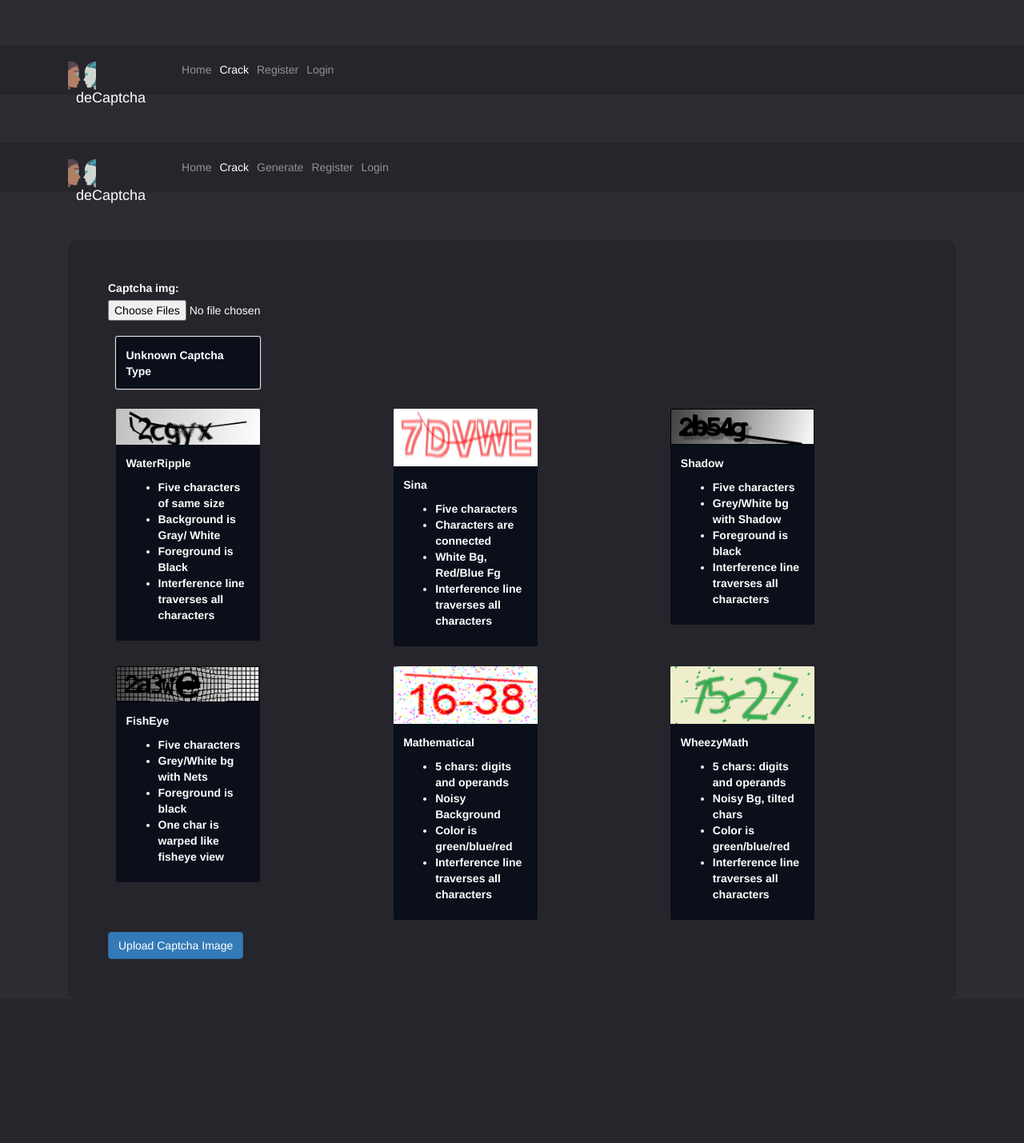
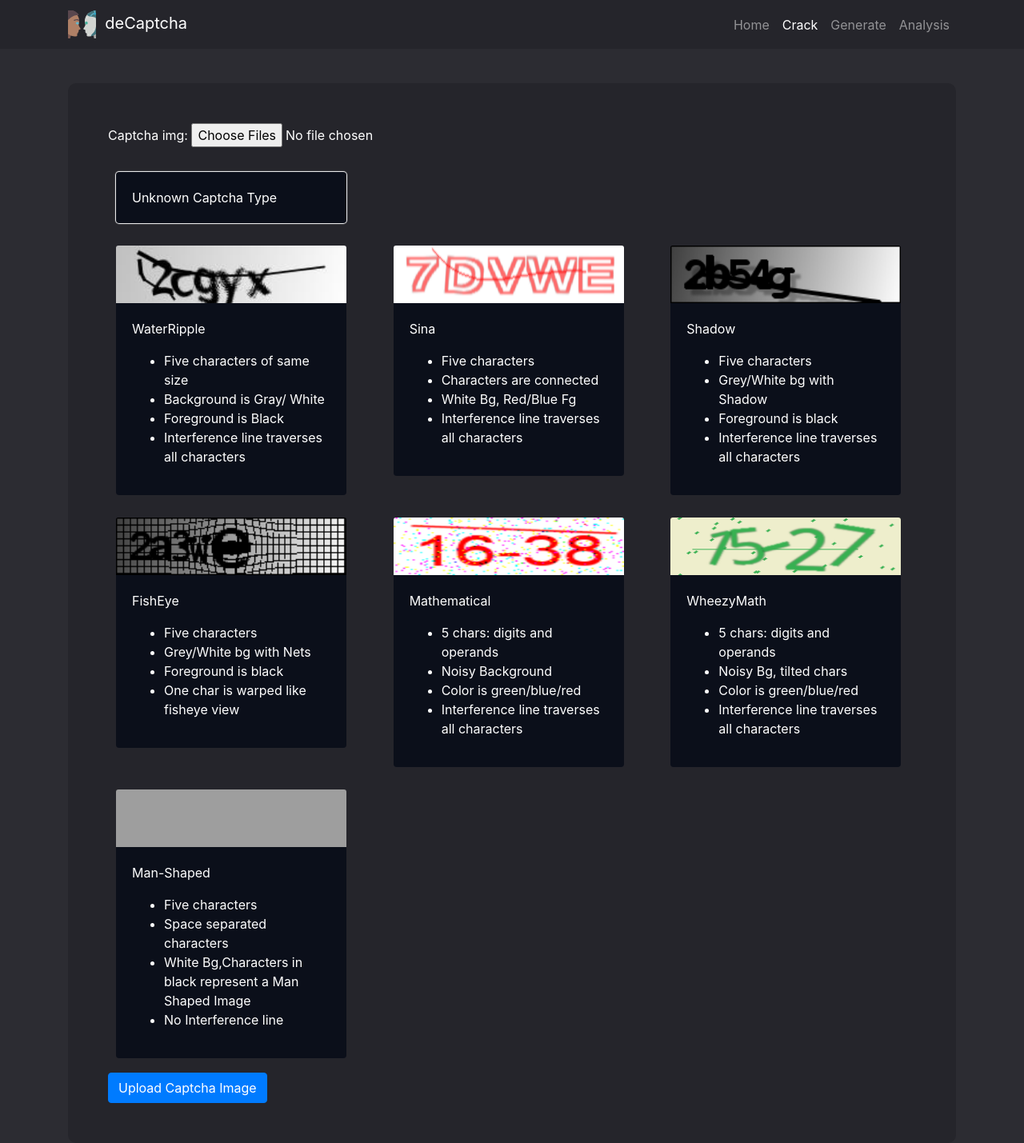
Before and after one commit to rahulmistry33/deCaptcha, a Django app: page /crackCaptcha/crack/ in a window 1280 px wide. Shown: the whole page at 80% size. Before the commit the page ends 1199 px from the top, so only its background shows below. Run offline with Django 3.2, Linux system fonts and the light colour scheme; some libraries are stand-ins or nearby versions; grey boxes are pictures that could not be loaded.

Commit message:
Updated UI

```diff
--- a/deCaptcha/templates/crackCaptcha/crack.html
+++ b/deCaptcha/templates/crackCaptcha/crack.html
@@ -151,6 +151,27 @@
                       </label>
 
                     </div>
+                    <div class="col-md-4 col-lg-4 col-sm-4">
+
+                      <label>
+                      <input type="radio" name="options" value="ManShaped" class="card-input-element" />
+
+                      <div class="card card-input" style="width: 18rem;">
+                          <img class="card-img-top" src="/media/types/manShaped1.jpg" height="72" alt="Card image cap">
+                          <div class="card-body">
+                            <p class="card-text">
+                              Man-Shaped
+                              <ul><li>Five characters</li>
+                              <li>Space separated characters</li>
+                              <li>White Bg,Characters in black represent a Man Shaped Image</li>
+                              <li>No Interference line</li></ul>
+                            </p>
+                          </div>
+                        </div>
+                    </label>
+
+                  </div>
+
                 </div>
                 <input type="submit" class="btn btn-primary" name="UploadCaptcha" value="Upload Captcha Image" /> {% endif %}
             </form>
--- a/deCaptcha/templates/crackCaptcha/index.html
+++ b/deCaptcha/templates/crackCaptcha/index.html
@@ -21,14 +21,14 @@
                 <div class="card-body">
                     <h5 class="card-title">Generate Captcha</h5>
                     <p class="card-text">Generate captcha based on a newly devised, more secure scheme, by taking user inputs for captcha parameters such as alphanumerics, noise level</p>
-                    <a href="#" class="btn btn-primary">Generate Captcha</a>
+                    <a href="/crackCaptcha/generate" class="btn btn-primary">Generate Captcha</a>
                 </div>
             </div>
             <div class="card bg-dark" style="width: 18rem;">
                 <div class="card-body">
                     <h5 class="card-title">Comparative Analysis</h5>
                     <p class="card-text">Provide a comparative analysis of various captchas according to their strengths and vulnerabilities</p>
-                    <a href="#" class="btn btn-primary">Compare</a>
+                    <a href="/crackCaptcha/analysis" class="btn btn-primary">Compare</a>
                 </div>
             </div>
         </div>
--- a/deCaptcha/templates/crackCaptcha/nav.html
+++ b/deCaptcha/templates/crackCaptcha/nav.html
@@ -1,101 +1,17 @@
 <!DOCTYPE html> {% load static %}
 <html lang="en">
-	<head>
-		<meta charset="utf-8" />
-		<meta
-			name="viewport"
-			content="width=device-width, initial-scale=1, shrink-to-fit=no"
-		/>
-		<meta name="description" content="" />
-		<meta name="author" content="" />
 
-		<title>deCaptcha</title>
+<head>
+    <meta charset="utf-8" />
+    <meta name="viewport" content="width=device-width, initial-scale=1, shrink-to-fit=no" />
+    <meta name="description" content="" />
+    <meta name="author" content="" />
 
-		<!-- Bootstrap core CSS -->
-		<link
-			href="{% static 'bootstrap/css/bootstrap.min.css' %}"
-			rel="stylesheet"
-		/>
+    <title>deCaptcha</title>
 
-		<!-- Custom styles for this template -->
-		<link href="{% static 'css/style.css' %}" rel="stylesheet" />
-		<link
-			rel="stylesheet"
-			href="https://maxcdn.bootstrapcdn.com/bootstrap/3.3.7/css/bootstrap.min.css"
-		/>
-		<script src="https://ajax.googleapis.com/ajax/libs/jquery/3.2.1/jquery.min.js"></script>
-		<script src="https://maxcdn.bootstrapcdn.com/bootstrap/3.3.7/js/bootstrap.min.js"></script>
-	</head>
+    <!-- Bootstrap core CSS -->
+    <link href="{% static 'bootstrap/css/bootstrap.min.css' %}" rel="stylesheet" />
 
-	<body>
-		<!-- Navigation -->
-		<nav
-			class="navbar navbar-expand-lg navbar-dark bg-dark fixed-top"
-			style="background: #25252b !important"
-		>
-			<div class="container">
-				<a class="navbar-brand" href="/crackCaptcha/index"
-					><img
-						class="icon"
-						src="{% static 'icons/robo.svg' %}"
-					/>&nbsp;&nbsp;deCaptcha</a
-				>
-				<button
-					class="navbar-toggler"
-					type="button"
-					data-toggle="collapse"
-					data-target="#navbarResponsive"
-					aria-controls="navbarResponsive"
-					aria-expanded="false"
-					aria-label="Toggle navigation"
-				>
-					<span class="navbar-toggler-icon"></span>
-				</button>
-				<div class="collapse navbar-collapse" id="navbarResponsive">
-					<ul class="navbar-nav ml-auto">
-						<li
-							class="nav-item {% if active_tab == 'home' %}active{% endif %}"
-						>
-							<a class="nav-link" href="/crackCaptcha/index"
-								>Home
-							</a>
-						</li>
-						<li
-							class="nav-item {% if active_tab == 'crack' %}active{% endif %}"
-						>
-							<a class="nav-link" href="/crackCaptcha/crack"
-								>Crack
-							</a>
-						</li>
-						{% if not logged_in %}
-						<li class="nav-item">
-							<a class="nav-link" href="/register">Register</a>
-						</li>
-						<li class="nav-item">
-							<a
-								class="nav-link"
-								href="/crackCaptcha/home"
-								id="login"
-								>Login</a
-							>
-						</li>
-						{% else %}
-						<li class="nav-item">
-							<a class="nav-link" href="/logout">Logout</a>
-						</li>
-						<li class="nav-item" style="margin-left: 30px">
-							<span class="navbar-text text-white">
-								{{ username }}
-							</span>
-						</li>
-						{% endif %}
-					</ul>
-				</div>
-			</div>
-		</nav>
-		<br /><br />
-	</body>
-</html>
     <!-- Custom styles for this template -->
     <link href="{% static 'css/style.css' %}" rel="stylesheet" />
 </head>
@@ -123,23 +39,27 @@
                         <a class="nav-link" href="/crackCaptcha/generate">Generate
                         </a>
                     </li>
-                    {% if not logged_in %}
+                    <li class="nav-item {% if active_tab == 'generate' %}active{% endif %}">
+                        <a class="nav-link" href="/crackCaptcha/analysis">Analysis
+                        </a>
+                    </li>
+                    <!-- {% if not logged_in %}
                     <li class="nav-item">
                         <a class="nav-link" href="/register">Register</a>
-                    </li>
-                    <li class="nav-item">
+                    </li> -->
+                    <!-- <li class="nav-item">
                         <a class="nav-link" href="/login">Login</a>
                     </li>
                     {% else %}
                     <li class="nav-item">
                         <a class="nav-link" href="/logout">Logout</a>
-                    </li>
-                    <li class="nav-item" style="margin-left: 30px">
+                    </li> -->
+                    <!-- <li class="nav-item" style="margin-left: 30px">
                         <span class="navbar-text text-white">
                             {{ username }}
                         </span>
-                    </li>
-                    {% endif %}
+                    </li> -->
+                    <!-- {% endif %} -->
                 </ul>
             </div>
         </div>
```
Also changed, not shown: deCaptcha/templates/analysis/analyse.html (+14 -1 lines).
